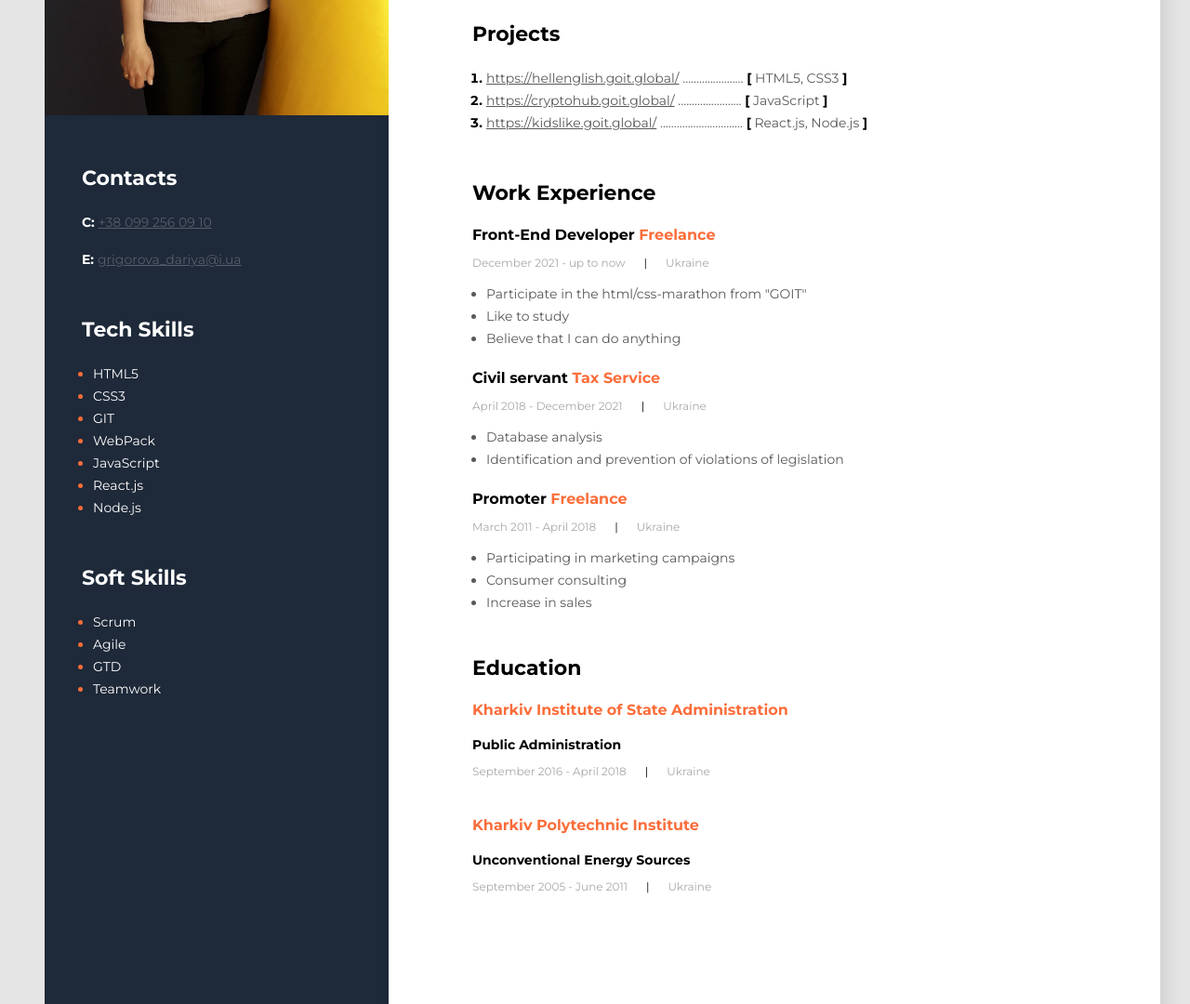
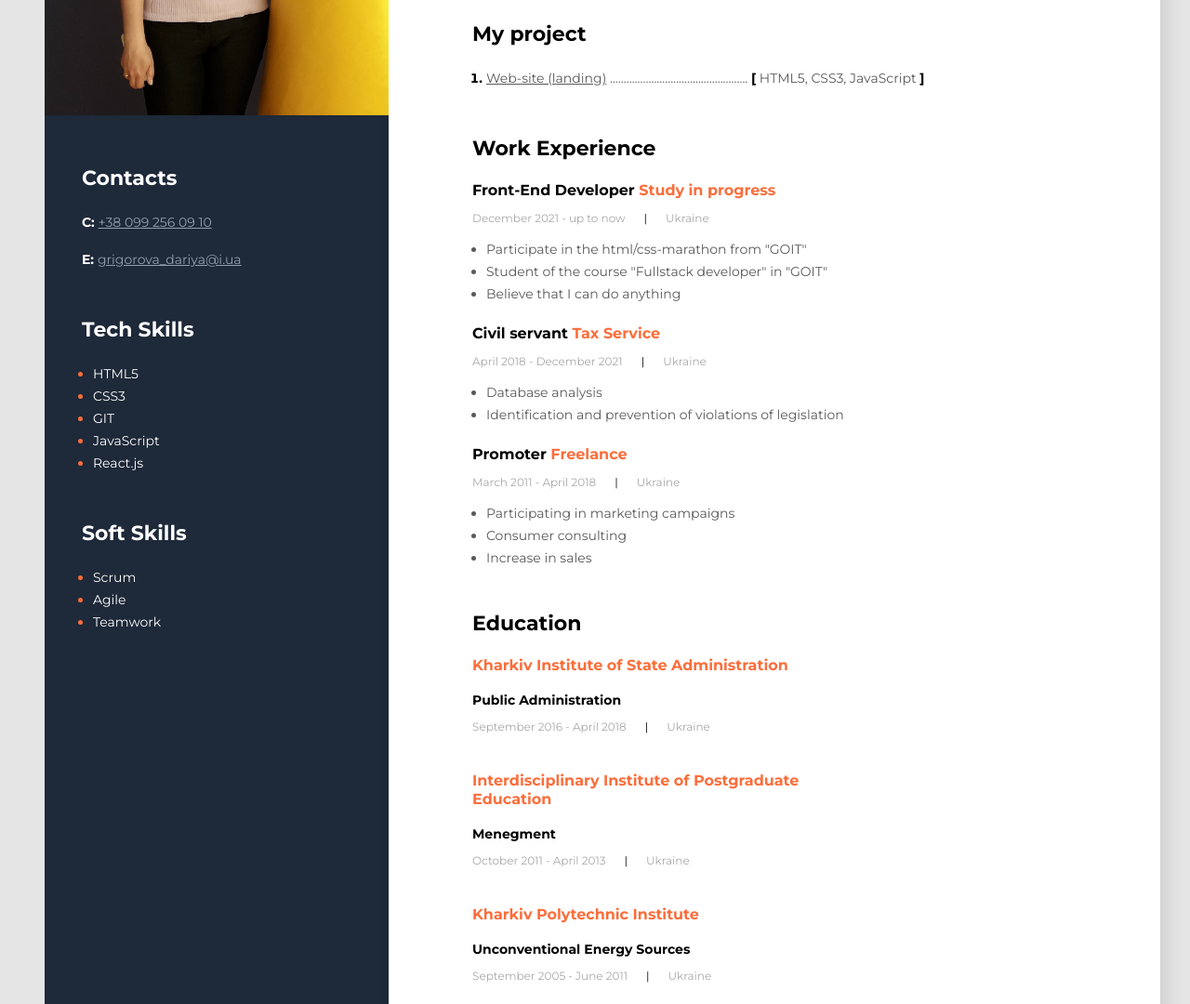
Before and after one commit to DaryaGrygorova/CV, a plain HTML site: page index.html in a window 1280 px wide. Shown: the part 400-1480 px from the top of the page at 93% size. Drawn offline with Linux system fonts and the light colour scheme.

Commit message:
ver. 1.1

```diff
--- a/css/styles.css
+++ b/css/styles.css
@@ -212,7 +212,7 @@ body {
   line-height: 24px;
 }
 .contact-link {
-  color: #565e6a;
+  color: #949ead;
   font-weight: 400;
   font-style: normal;
   font-weight: normal;
--- a/index.html
+++ b/index.html
@@ -39,21 +39,20 @@
         <!--project-->
         <div class="project">
           <div>
-            <h3 class="title">Projects</h3>
+            <h3 class="title">My project</h3>
             <ol class="project-list-marker">
               <li>
                 <span class="projects-item">
-                  <a href="https://hellenglish.goit.global/" class="project-link"
-                    >https://hellenglish.goit.global/</a
-                  >
-                  ......................
-                  <span class="projects-bracket">[</span> HTML5, CSS3
+                  <a href="https://daryagrygorova.github.io/goit-markup-hw-07/" class="project-link" target="_blank" rel="noreferrer noopener"
+                    >Web-site (landing)</a>
+                  ..................................................
+                  <span class="projects-bracket">[</span> HTML5, CSS3, JavaScript
                   <span class="projects-bracket">]</span>
                 </span>
               </li>
-              <li>
+              <!-- <li>
                 <span class="projects-item">
-                  <a href="https://cryptohub.goit.global/" class="project-link"
+                  <a href="https://cryptohub.goit.global/" class="project-link" target="_blank" rel="noreferrer noopener"
                     >https://cryptohub.goit.global/</a
                   >
                   .......................
@@ -63,14 +62,14 @@
               </li>
               <li>
                 <span class="projects-item">
-                  <a href="https://kidslike.goit.global/" class="project-link"
+                  <a href="https://kidslike.goit.global/" class="project-link" target="_blank" rel="noreferrer noopener"
                     >https://kidslike.goit.global/</a
                   >
                   ..............................
                   <span class="projects-bracket">[</span> React.js, Node.js
                   <span class="projects-bracket">]</span>
                 </span>
-              </li>
+              </li> -->
             </ol>
           </div>
         </div>
@@ -81,14 +80,14 @@
           <!--Company 1 -->
           <div>
             <h4 class="position">
-              Front-End Developer <span class="company-title">Freelance</span>
+              Front-End Developer <span class="company-title">Study in progress</span>
             </h4>
             <p class="period">December 2021 - up to now<span class="line">|</span>Ukraine</p>
             <ul class="duties-list-marker">
               <li>
                 <span class="duties-list">Participate in the html/css-marathon from "GOIT"</span>
               </li>
-              <li><span class="duties-list">Like to study</span></li>
+              <li><span class="duties-list">Student of the course "Fullstack developer" in "GOIT" </span></li>
               <li><span class="duties-list">Believe that I can do anything</span></li>
             </ul>
           </div>
@@ -128,6 +127,13 @@
             </p>
           </div>
           <div>
+            <h4 class="educational-institution">Interdisciplinary Institute of Postgraduate Education</h4>
+            <h4 class="specialization">Menegment</h4>
+            <p class="period-education">
+              October 2011 - April 2013<span class="line">|</span>Ukraine
+            </p>
+          </div>
+          <div>
             <h4 class="educational-institution">Kharkiv Polytechnic Institute</h4>
             <h4 class="specialization">Unconventional Energy Sources</h4>
             <p class="period-education">
@@ -161,10 +167,8 @@
               <li><span class="skills-list">HTML5</span></li>
               <li><span class="skills-list">CSS3</span></li>
               <li><span class="skills-list">GIT</span></li>
-              <li><span class="skills-list">WebPack</span></li>
               <li><span class="skills-list">JavaScript</span></li>
               <li><span class="skills-list">React.js</span></li>
-              <li><span class="skills-list">Node.js</span></li>
             </ul>
           </div>
         </div>
@@ -175,7 +179,6 @@
             <ul class="skills-list-marker">
               <li><span class="skills-list">Scrum</span></li>
               <li><span class="skills-list">Agile</span></li>
-              <li><span class="skills-list">GTD</span></li>
               <li><span class="skills-list">Teamwork</span></li>
             </ul>
           </div>
```
